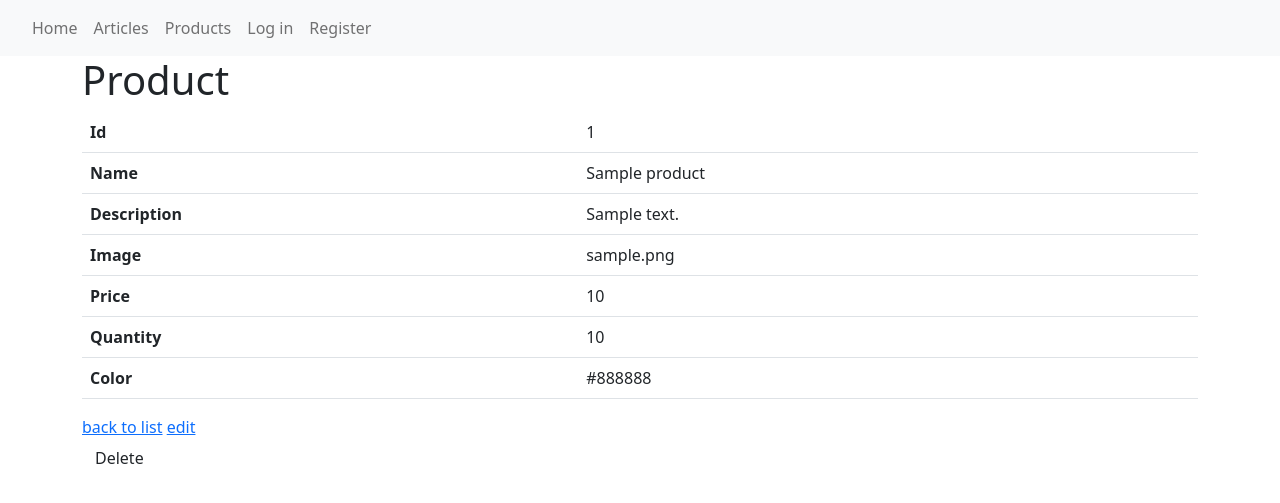
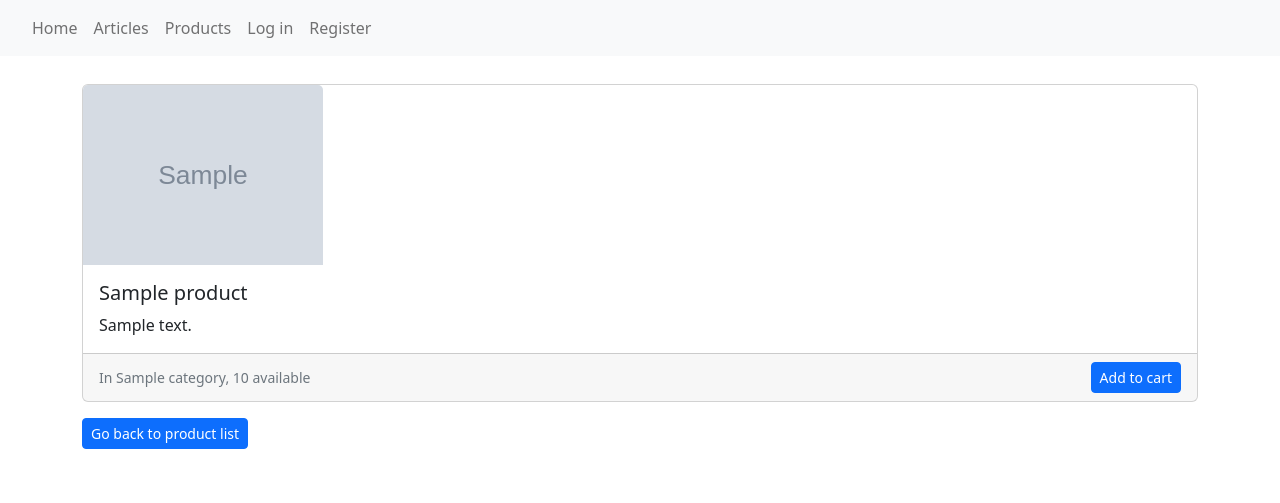
Before and after one commit to lulu960/symfony-ipssi-rendu-base-lt-ce, a Symfony app: template templates/product/show.html.twig in a window 1280 px wide. Shown: the top 503 px of the page. Run offline with Twig, Linux system fonts and the light colour scheme; the template is opened without the code that fills it: most values are stand-ins (such as "Sample title", 1, 10 or a date in 2020); grey boxes marked "Sample" are stand-in pictures; some libraries are stand-ins or nearby versions.

Commit message:
Role Admin added for product management

```diff
--- a/templates/product/show.html.twig
+++ b/templates/product/show.html.twig
@@ -1,46 +1,36 @@
 {% extends 'base.html.twig' %}
 
-{% block title %}Product{% endblock %}
+{% block title %}Product
+{% endblock %}
 
 {% block body %}
-    <h1>Product</h1>
 
-    <table class="table">
-        <tbody>
-            <tr>
-                <th>Id</th>
-                <td>{{ product.id }}</td>
-            </tr>
-            <tr>
-                <th>Name</th>
-                <td>{{ product.name }}</td>
-            </tr>
-            <tr>
-                <th>Description</th>
-                <td>{{ product.description }}</td>
-            </tr>
-            <tr>
-                <th>Image</th>
-                <td>{{ product.image }}</td>
-            </tr>
-            <tr>
-                <th>Price</th>
-                <td>{{ product.price }}</td>
-            </tr>
-            <tr>
-                <th>Quantity</th>
-                <td>{{ product.quantity }}</td>
-            </tr>
-            <tr>
-                <th>Color</th>
-                <td>{{ product.color ? product.color|join(', ') : '' }}</td>
-            </tr>
-        </tbody>
-    </table>
+	<div class="row g-4 mt-1">
+		<div class="col">
+			<div class="card h-100">
+				<img src="{{ product.image }}" class="card-img-top" style="max-width: 30vh;" alt="...">
+				<div class="card-body">
+					<h5 class="card-title">{{ product.name }}</h5>
+					<p class="card-text">{{ product.description }}</p>
+				</div>
+				<div class="card-footer d-flex justify-content-between align-items-center">
+					<small class="text-muted">In {{ product.category.name }}, {{ product.quantity }} available</small>
+					<a class="btn btn-primary btn-sm" href="">Add to cart</a>
+                    {% if is_granted("ROLE_ADMIN") %}
+                        <div class="">
+                            <a class="btn btn-secondary btn-sm" href="{{ path('app_product_edit', {'id': product.id}) }}" class="btn btn-primary btn-sm">Edit</a>
+                            <a class="btn btn-danger btn-sm" href="{{ path('app_product_delete', {'id': product.id}) }}" class="btn btn-danger btn-sm">Delete</a>
+                        </div>
+                    {% endif %}
+				</div>
+			</div>
+		</div>
+	</div>
 
-    <a href="{{ path('app_product_index') }}">back to list</a>
+<a class="btn btn-primary btn-sm my-3" href="{{ path('app_product_index') }}">Go back to product list</a>
 
-    <a href="{{ path('app_product_edit', {'id': product.id}) }}">edit</a>
+{# <a href="{{ path('app_product_edit', {'id': product.id}) }}">edit</a> #}
 
-    {{ include('product/_delete_form.html.twig') }}
+{# {{ include('product/_delete_form.html.twig') }} #}
+
 {% endblock %}
```
Also changed, not shown: templates/product/index.html.twig (+7 -2 lines), templates/security/login.html.twig (+5 -15 lines).
